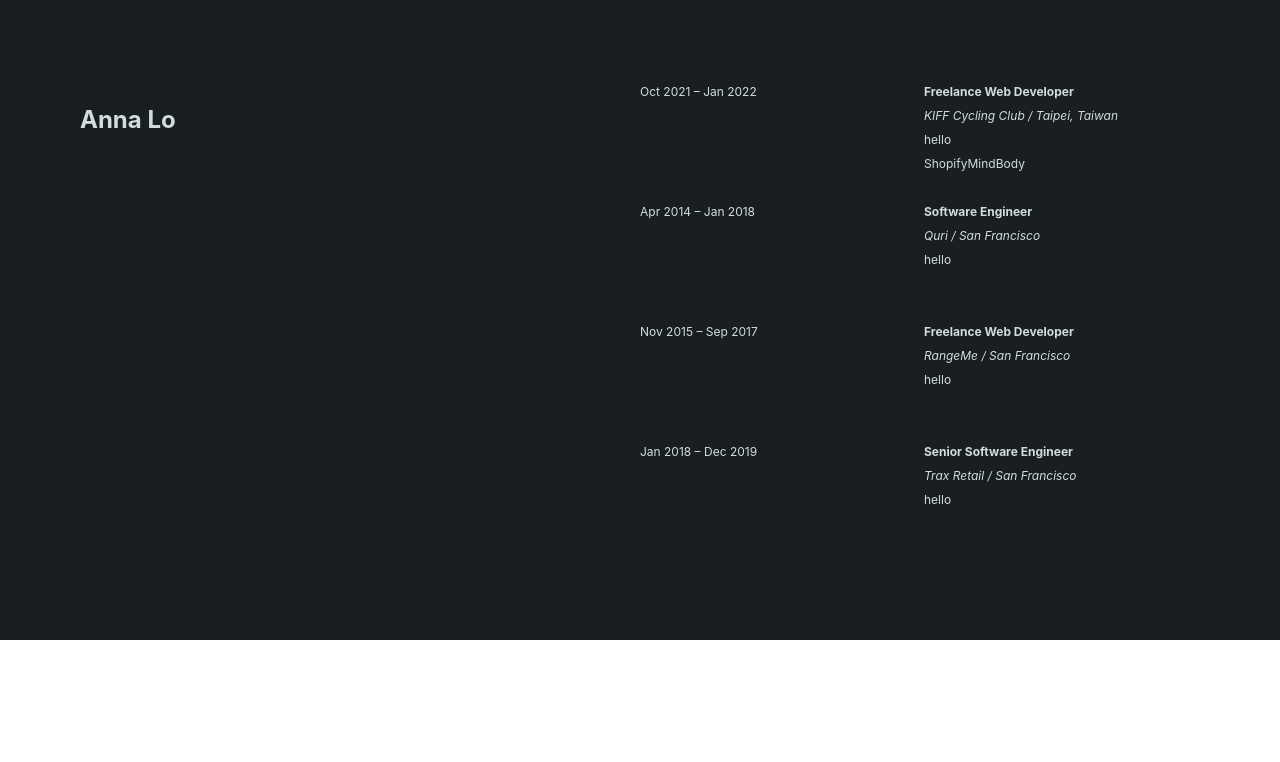
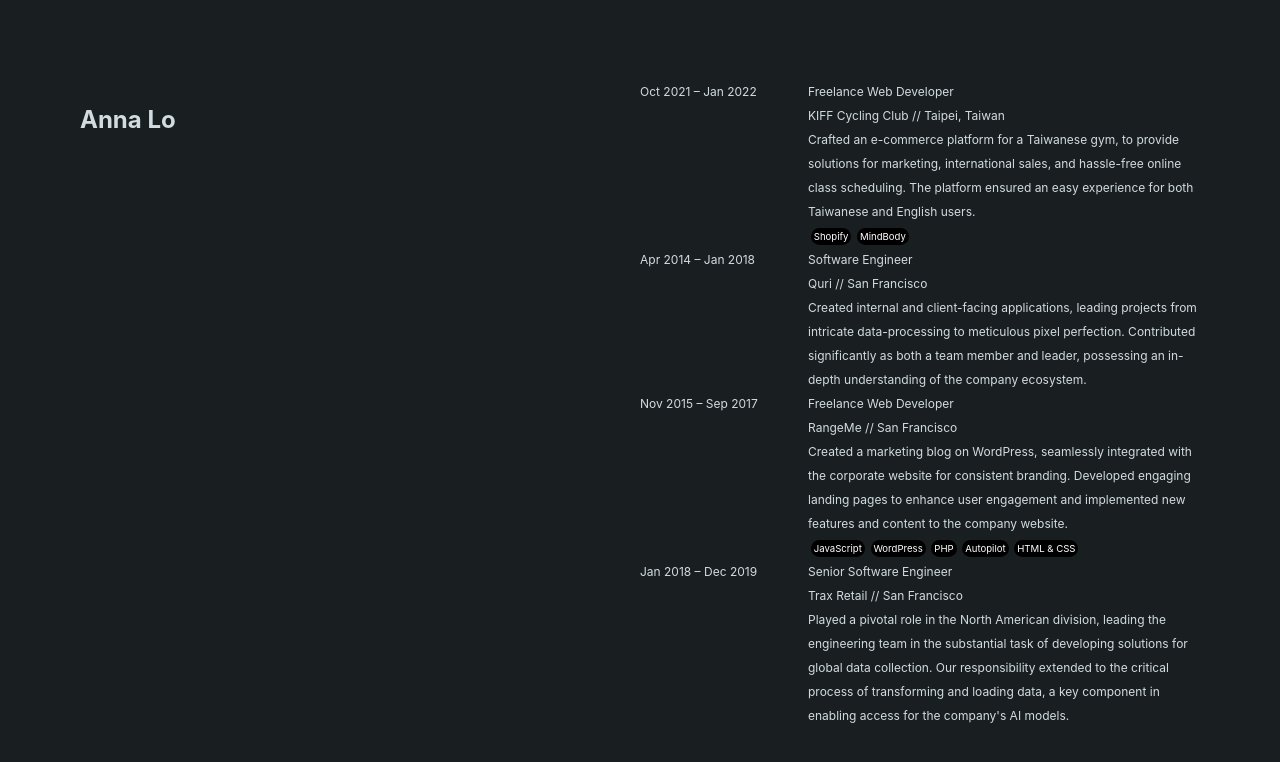
Before and after one commit to annalo/annalo.dev, a React (Create React App) app: page / in a window 1280 px wide. Shown: the top 762 px of the page. Built offline with nearby package versions, Linux system fonts and the light colour scheme.

Commit message:
woohoo flexbox and skill badge

```diff
--- a/src/Experience/ExperienceItem.css
+++ b/src/Experience/ExperienceItem.css
@@ -1,33 +1,23 @@
 .ExperienceItem {
-  display: grid;
-  grid-template-columns: 1fr 1fr;
-  grid-template-rows: 1fr 1fr 1fr 1fr 1fr;
-  gap: 0 0.5rem;
-  grid-template-areas:
-    "ExperienceItem-dateRange ExperienceItem-title"
-    ". ExperienceItem-employer"
-    ". ExperienceItem-description"
-    ". ExperienceItem-skills";
+  display: flex;
+  flex-direction: row;
+}
+
+@media (max-width: 800px) {
+  .ExperienceItem {
+    flex-direction: column;
+  }
 }
 
 .ExperienceItem-dateRange {
-  grid-area: ExperienceItem-dateRange;
-  word-break: break-word;
+  width: 30%;
 }
-.ExperienceItem-title { grid-area: ExperienceItem-title; }
-.ExperienceItem-employer { grid-area: ExperienceItem-employer; }
-.ExperienceItem-description { grid-area: ExperienceItem-description; }
-.ExperienceItem-skills { grid-area: ExperienceItem-skills; }
 
-@media (max-width: 767px) {
-.ExperienceItem {
-  grid-template-columns: 1fr;
-  grid-auto-flow: row;
-  grid-template-areas:
-    "ExperienceItem-dateRange"
-    "ExperienceItem-title"
-    "ExperienceItem-employer"
-    "ExperienceItem-description"
-    "ExperienceItem-skills";
-  }
+.ExperienceItem-details {
+  width: 70%;
 }
+
+.ExperienceItem-title { }
+.ExperienceItem-employer { }
+.ExperienceItem-description { }
+.ExperienceItem-skills { }
--- a/src/Experience/ExperienceItem.js
+++ b/src/Experience/ExperienceItem.js
@@ -1,4 +1,5 @@
 import './ExperienceItem.css';
+import SkillBadge from './SkillBadge'
 
 function ExperienceItem({
   employer,
@@ -12,32 +13,16 @@ function ExperienceItem({
     <div className="ExperienceItem">
       <div className="ExperienceItem-dateRange">{dateRange}</div>
 
-      <div className="ExperienceItem-title">
-        <strong>{title}</strong>
+      <div className='ExperienceItem-details'>
+        <div className="ExperienceItem-title">{title}</div>
+        <div className="ExperienceItem-company">
+          {employer} // {location}
+        </div>
+        <div className="ExperienceItem-description">{description}</div>
+        <div className="ExperienceItem-skills">
+          {skills.map(skill => <SkillBadge key={skill} skill={skill} />)}
+        </div>
       </div>
-
-      <div className="ExperienceItem-employer">
-        <em>{employer} / {location}</em>
-      </div>
-
-      <div className="ExperienceItem-description">
-        hello
-        <text>{description}</text>
-      </div>
-
-      <div className="ExperienceItem-skills">
-        {skills.map(skill => <span>{skill}</span>)}
-      </div>
-
-
-
-
-
-
-
-
-
-
     </div>
   );
 }
--- a/src/Experience/Experiences.json
+++ b/src/Experience/Experiences.json
@@ -3,7 +3,7 @@
     {
       "employer": "KIFF Cycling Club",
       "dateRange": "Oct 2021 – Jan 2022",
-      "description:": "Crafted an e-commerce platform for a Taiwanese gym, to provide solutions for marketing, international sales, and hassle-free online class scheduling. The platform ensured an easy experience for both Taiwanese and English users.",
+      "description": "Crafted an e-commerce platform for a Taiwanese gym, to provide solutions for marketing, international sales, and hassle-free online class scheduling. The platform ensured an easy experience for both Taiwanese and English users.",
       "location": "Taipei, Taiwan",
       "skills": ["Shopify", "MindBody"],
       "title": "Freelance Web Developer"
@@ -11,7 +11,7 @@
     {
       "employer": "Quri",
       "dateRange": "Apr 2014 – Jan 2018",
-      "description:": "Created internal and client-facing applications, leading projects from intricate data-processing to meticulous pixel perfection. Contributed significantly as both a team member and leader, possessing an in-depth understanding of the company ecosystem.",
+      "description": "Created internal and client-facing applications, leading projects from intricate data-processing to meticulous pixel perfection. Contributed significantly as both a team member and leader, possessing an in-depth understanding of the company ecosystem.",
       "location": "San Francisco",
       "skills": [],
       "title": "Software Engineer"
@@ -19,15 +19,15 @@
     {
       "employer": "RangeMe",
       "dateRange": "Nov 2015 – Sep 2017",
-      "description:": "Created a marketing blog on WordPress, seamlessly integrated with the corporate website for consistent branding. Developed engaging landing pages to enhance user engagement and implemented new features and content to the company website. ",
+      "description": "Created a marketing blog on WordPress, seamlessly integrated with the corporate website for consistent branding. Developed engaging landing pages to enhance user engagement and implemented new features and content to the company website. ",
       "location": "San Francisco",
-      "skills": [],
+      "skills": ["JavaScript", "WordPress", "PHP", "Autopilot", "HTML & CSS"],
       "title": "Freelance Web Developer"
     },
     {
       "employer": "Trax Retail",
       "dateRange": "Jan 2018 – Dec 2019",
-      "description:": "Played a pivotal role in the North American division, leading the engineering team in the substantial task of developing solutions for global data collection. Our responsibility extended to the critical process of transforming and loading data, a key component in enabling access for the company's AI models.",
+      "description": "Played a pivotal role in the North American division, leading the engineering team in the substantial task of developing solutions for global data collection. Our responsibility extended to the critical process of transforming and loading data, a key component in enabling access for the company's AI models.",
       "location": "San Francisco",
       "skills": [],
       "title": "Senior Software Engineer"
--- a/src/Experience/SkillBadge.css
+++ b/src/Experience/SkillBadge.css
@@ -2,8 +2,8 @@
   background-color: black;
   border-radius: 1em;
   color: white;
-  font-size: 0.9em;
-  margin: 0.3em;
+  font-size: 0.8em;
+  margin: 0 0.3em;
   padding: 0.3em;
   text-align: center;
 }
--- a/src/Experience/SkillBadge.js
+++ b/src/Experience/SkillBadge.js
@@ -2,7 +2,7 @@ import './SkillBadge.css';
 
 function SkillBadge({skill}) {
   return (
-    <span className="SkillBadge">{skill}</span>
+    <span className="SkillBadge" key={skill}>{skill}</span>
   )
 }
 
```
